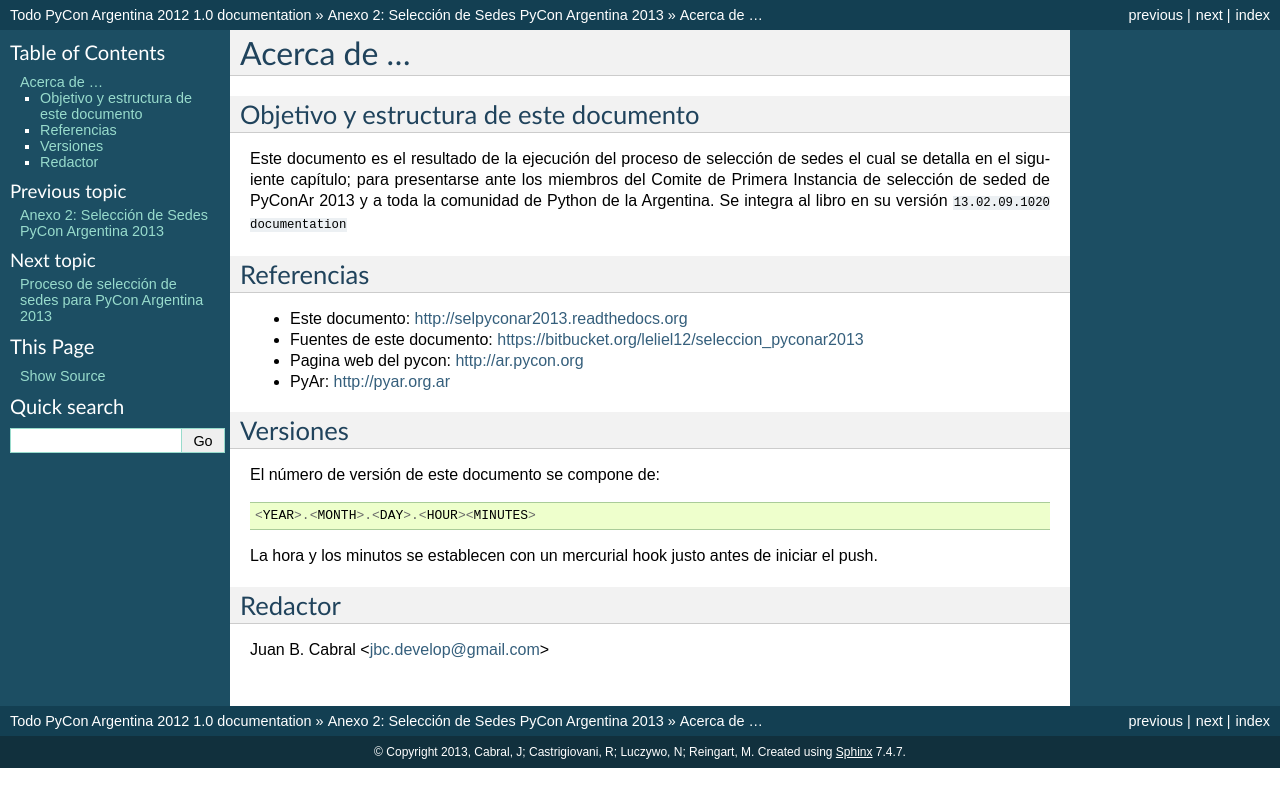
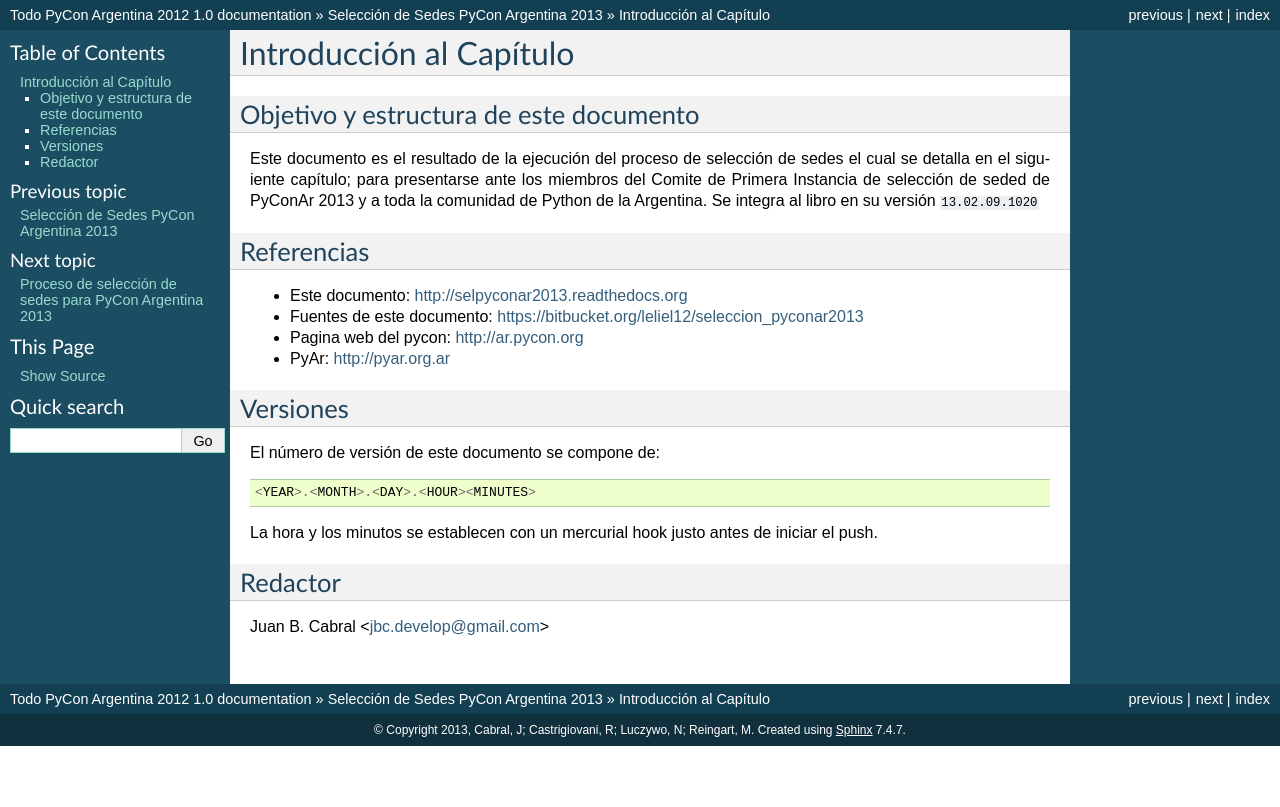
Before and after one commit to leliel12/todopyconar2012, a Sphinx documentation site: the page built from source/seleccion_pyconar2013/about.rst, in a window 1280 px wide. Shown: the top 807 px of the page. Built offline with Sphinx 7.4.7, drawn with Linux system fonts in a browser that asks for light colours; formulas are drawn with MathJax 3.

Commit message:
algunas correcciones menores en titulos y otras yerbas

```diff
--- a/source/seleccion_pyconar2013/about.rst
+++ b/source/seleccion_pyconar2013/about.rst
@@ -1,6 +1,6 @@
-=============
-Acerca de ...
-=============
+========================
+Introducción al Capítulo
+========================
 
 Objetivo y estructura de este documento
 ---------------------------------------
@@ -9,7 +9,7 @@ Este documento es el resultado de la ejecución del proceso de selección de sed
 el cual se detalla en el siguiente capítulo; para presentarse ante los miembros
 del Comite de Primera Instancia de selección de seded de PyConAr 2013 y a toda
 la comunidad de Python de la Argentina. Se integra al libro en su versión
-``13.02.09.1020 documentation``
+``13.02.09.1020``
 
 
 Referencias
--- a/source/seleccion_pyconar2013/index.rst
+++ b/source/seleccion_pyconar2013/index.rst
@@ -3,8 +3,8 @@
    You can adapt this file completely to your liking, but it should at least
    contain the root `toctree` directive.
 
-Anexo 2: Selección de Sedes PyCon Argentina 2013
-================================================
+Selección de Sedes PyCon Argentina 2013
+=======================================
 
 Source Orginal: http://bitbucket.org/leliel12/seleccion_pyconar2013
 
```
